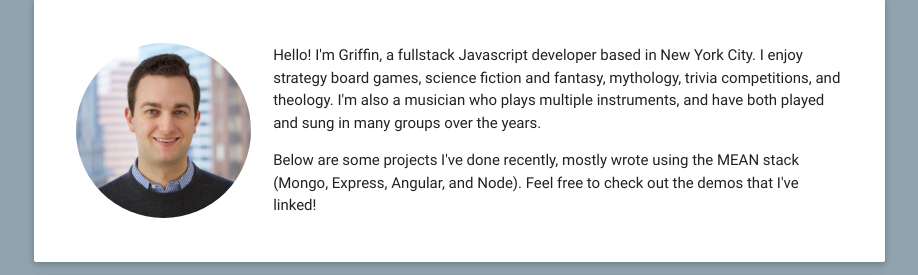
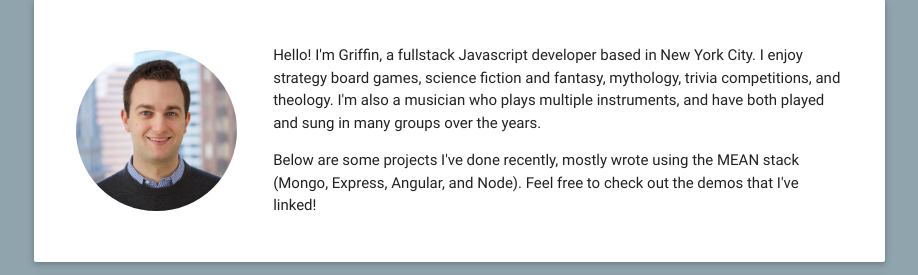
Before and after one commit to gtelljohann/gtelljohann.github.io, a website: page index.html in a window 1280 px wide. Shown: the part 80-355 px from the top of the page, without its empty margins (181-1099 px from the left). Drawn offline with nearby package versions, Linux system fonts and the light colour scheme.

Commit message:
Closes #4 - adding right image padding

```diff
--- a/style.css
+++ b/style.css
@@ -39,6 +39,10 @@
 	margin-top: 1rem;
 }
 
+.about-me .image-container {
+	padding-right:25px;
+}
+
 footer.page-footer {
 	margin-top: 15px;
 }
```
